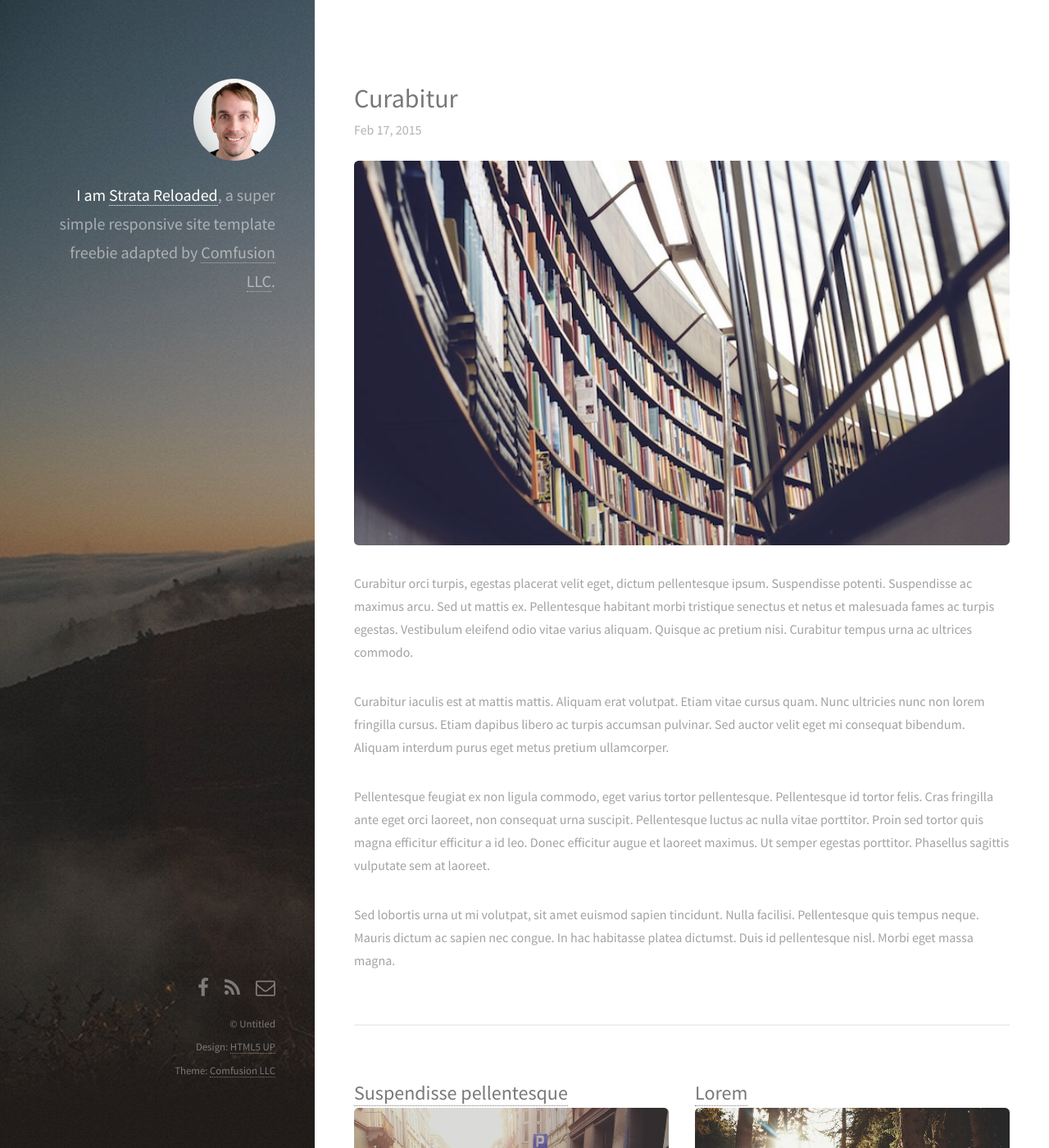
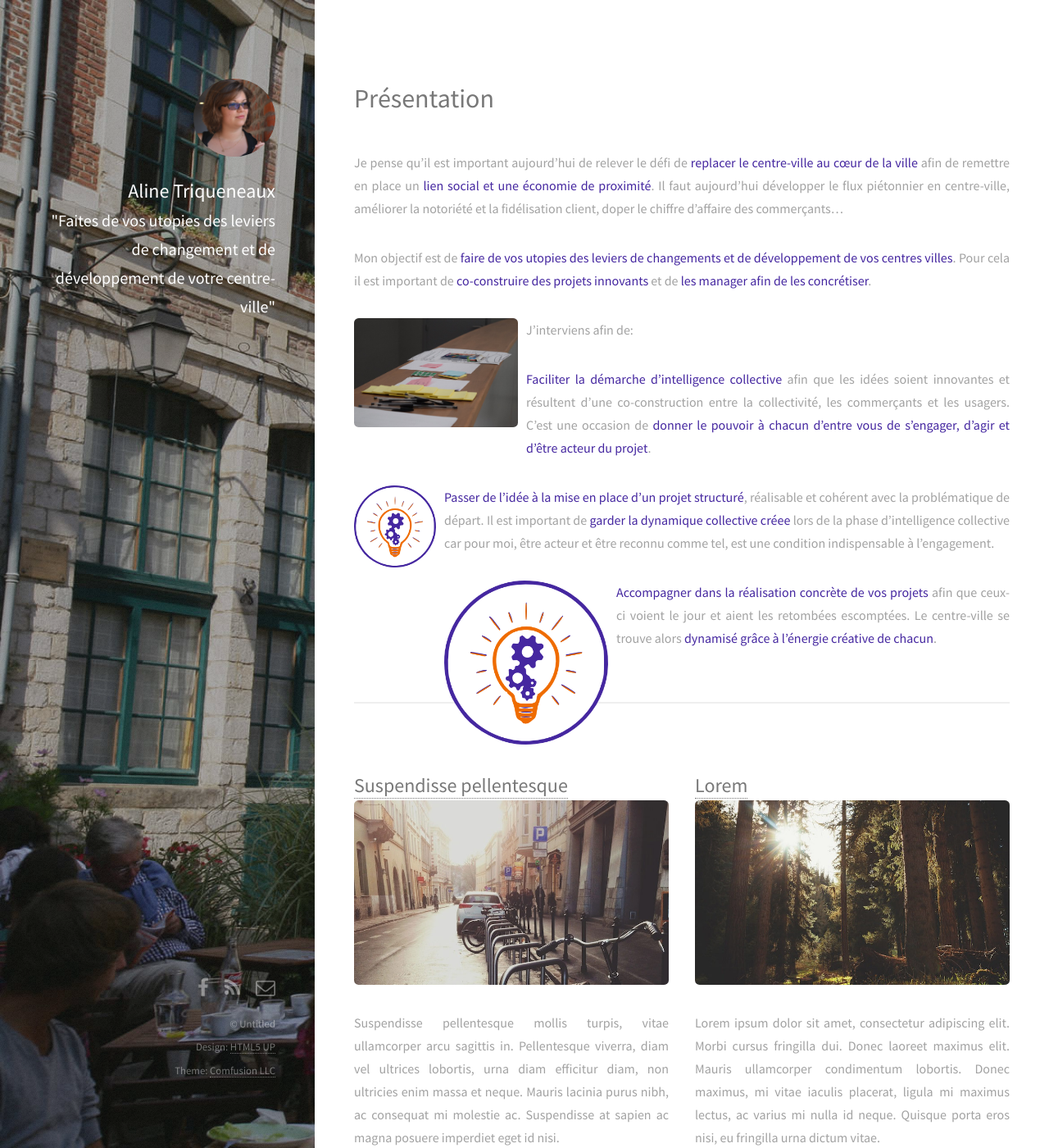
Before and after one commit to atriqueneaux/atriqueneaux.github.io, a Jekyll site: the page built from index.md, in a window 1280 px wide and 1400 px high. Shown: the whole window at 82% size. Built offline with Jekyll 4.4.1, drawn with Linux system fonts in a browser that asks for light colours; nearby versions of some CDN libraries.

Commit message:
ajouter des trucs

```diff
--- a/_config.yml
+++ b/_config.yml
@@ -1,5 +1,5 @@
-locale: "en-US"
-title: Strata # Title of your site
+locale: "fr-FR"
+title: "Aline Triqueneaux redynamisation de centre-ville # Title of your site"
 url: "http://yourdomain.com" # the base hostname & protocol for your site
 baseurl: "" # the subpath of your site, e.g. /blog/
 google_analytics_key: ""
@@ -12,8 +12,8 @@ description: > # this means to ignore newlines until "baseurl:"
 
 # Author details for the jekyll-seo-tag gem
 author:
-  name: Your Name
-  email: your-email@domain.com
+  name: Aline Triqueneaux
+  email: triqueneaux.aline@gmail.com
   twitter: # twitter username without the @ symbol
 
 # Social details for the jekyll-seo-tag gem
--- a/_layouts/default.html
+++ b/_layouts/default.html
@@ -12,6 +12,7 @@
 		<!--[if lte IE 8]><script src="/js/ie/html5shiv.js"></script><![endif]-->
 		<link rel="stylesheet" href="//maxcdn.bootstrapcdn.com/font-awesome/4.5.0/css/font-awesome.min.css" type="text/css">
 		<link rel="stylesheet" href="/css/main.css">
+		<link rel="stylesheet" href="/css/custom.css">
 		<!--[if lte IE 8]><link rel="stylesheet" href="/css/ie8.css" /><![endif]-->
 
     <link rel="apple-touch-icon" href="/apple-touch-icon.png">
@@ -25,10 +26,11 @@
 
 	<body id="top">
     <header id="header">
-      <a href="{{ site.url }}" class="image avatar"><img class="editable" src="/images/avatar.jpg" alt="{{ site.author.name }}"></a>
-      <h1 class="editable"><strong>I am <a href="/">Strata Reloaded</a></strong>, a super simple<br>
-      responsive site template freebie<br>
-      adapted by <a href="http://comfusionllc.com">Comfusion LLC</a>.</h1>
+      <a href="{{ site.url }}" class="image avatar">
+				<img class="editable" src="/images/avatar.jpg" alt="{{ site.author.name }}">
+			</a>
+			<h2>Aline Triqueneaux</h2>
+      <h1 class="editable"><strong> <br> "Faites de vos utopies des leviers de changement et de développement de votre centre-ville" <br></strong></h1>
     </header>
 
     {{ content }}
--- /dev/null
+++ b/_layouts/front.html
@@ -0,0 +1,36 @@
+---
+layout: default
+---
+<div id="main">
+  <section>
+      <header>
+        <h1>Présentation</h1>
+
+
+      </header>
+      <section>
+        {{content}}
+      </section>
+  </section>
+
+  <section>
+    <div class="row">
+      {% for post in site.posts offset:1 %}
+        <article class="{% cycle '6u', '6u$' %} 12u(small)">
+          <header>
+            <h2><a href="{{ post.url }}">{{ post.title }}</a></h2>
+          </header>
+          <section>
+            {{ post.excerpt }}
+          </section>
+          <footer>
+            <ul class="actions">
+              <li><a href="{{ post.url }}" class="button">Read More</a></li>
+              <li class="editor-link"><a href="cloudcannon:collections/{{ post.path }}" class="button"><strong>&#9998;</strong> Edit post</a></li>
+            </ul>
+          </footer>
+        </article>
+      {% endfor %}
+    </div>
+  </section>
+</div>
--- a/_posts/2015-02-17-curabitur.markdown
+++ b/_posts/2015-02-17-Présentation.markdown
@@ -1,5 +1,6 @@
 ---
 layout: post
+title: hello world
 ---
 <img src="/images/fulls/03.jpg" class="fit image"> Curabitur orci turpis, egestas placerat velit eget, dictum pellentesque ipsum. Suspendisse potenti. Suspendisse ac maximus arcu. Sed ut mattis ex. Pellentesque habitant morbi tristique senectus et netus et malesuada fames ac turpis egestas. Vestibulum eleifend odio vitae varius aliquam. Quisque ac pretium nisi. Curabitur tempus urna ac ultrices commodo.
 
--- /dev/null
+++ b/css/custom.css
@@ -0,0 +1,10 @@
+#main p{
+  text-align: justify;
+}
+strong{
+  color:#4527a0;
+  font-weight:normal;
+}
+h1{
+  margin-bottom:40px;
+}
--- a/index.html
+++ /dev/null
@@ -1,38 +0,0 @@
----
-layout: default
----
-<div id="main">
-  <section>
-    {% for post in site.posts limit:1 %}
-      <header>
-        <h1>{{ post.title }}</h1>
-        <p class="post-meta">{{ post.date | date: "%b %-d, %Y" }}{% if post.author %} • {{ post.author }}{% endif %}{% if page.meta %} • {{ page.meta }}{% endif %}</p>
-      </header>
-      <section>
-        {{ post.content }}
-        <p class="editor-link"><a href="cloudcannon:collections/{{ post.path }}" class="button"><strong>&#9998;</strong> Edit post</a></p>
-      </section>
-    {% endfor %}
-  </section>
-
-  <section>
-    <div class="row">
-      {% for post in site.posts offset:1 %}
-        <article class="{% cycle '6u', '6u$' %} 12u(small)">
-          <header>
-            <h2><a href="{{ post.url }}">{{ post.title }}</a></h2>
-          </header>
-          <section>
-            {{ post.excerpt }}
-          </section>
-          <footer>
-            <ul class="actions">
-              <li><a href="{{ post.url }}" class="button">Read More</a></li>
-              <li class="editor-link"><a href="cloudcannon:collections/{{ post.path }}" class="button"><strong>&#9998;</strong> Edit post</a></li>
-            </ul>
-          </footer>
-        </article>
-      {% endfor %}
-    </div>
-  </section>
-</div>
--- /dev/null
+++ b/index.md
@@ -0,0 +1,24 @@
+---
+layout: front
+---
+
+
+Je pense qu’il est important aujourd’hui de relever le défi de **replacer le centre-ville au cœur de la ville**
+afin de remettre en place un **lien social et une économie de proximité**. Il faut aujourd’hui développer le flux piétonnier en centre-ville, améliorer la notoriété et la fidélisation client, doper le chiffre d’affaire des commerçants...
+
+Mon objectif est de **faire de vos utopies des leviers de changements et de développement de vos centres villes**. Pour cela il est important de **co-construire des projets innovants** et de **les manager afin de les concrétiser**.
+
+
+J'interviens afin de:
+<img class="fit image" style="float:left;max-width:200px;margin-right:10px;" src="/images/fulls/lotus.jpg" alt="Matériel pour les ateliers d'intelligence collective">
+
+
+**Faciliter la démarche d’intelligence collective** afin que les idées soient innovantes et résultent d’une co-construction entre la collectivité, les commerçants et les usagers. C’est une occasion de **donner le pouvoir à chacun d’entre vous de s’engager, d’agir et d’être acteur du projet**.
+
+<img class="fit image" style="float:left;max-width:100px;margin-right:10px;" src="/images/fulls/ampoule.png" alt="Matériel pour les ateliers d'intelligence collective">
+
+**Passer de l’idée à la mise en place d’un projet structuré**, réalisable et cohérent avec la problématique de départ. Il est important de **garder la dynamique collective créee** lors de la phase d’intelligence collective car pour moi, être acteur et être reconnu comme tel, est une condition indispensable à l’engagement.
+
+<img class="fit image" style="float:left;max-width:200px;margin-right:10px;" src="/images/fulls/ampoule.png" alt="Matériel pour les ateliers d'intelligence collective">
+
+**Accompagner dans la réalisation concrète de vos projets** afin que ceux-ci voient le jour et aient les retombées escomptées. Le centre-ville se trouve alors **dynamisé grâce à l’énergie créative de chacun**.
```
Also changed, not shown: Gemfile.lock, images/avatar.jpg, images/bg.jpg, images/fulls/03.jpg, images/fulls/ampoule.png (added), images/fulls/lotus.jpg (added).
